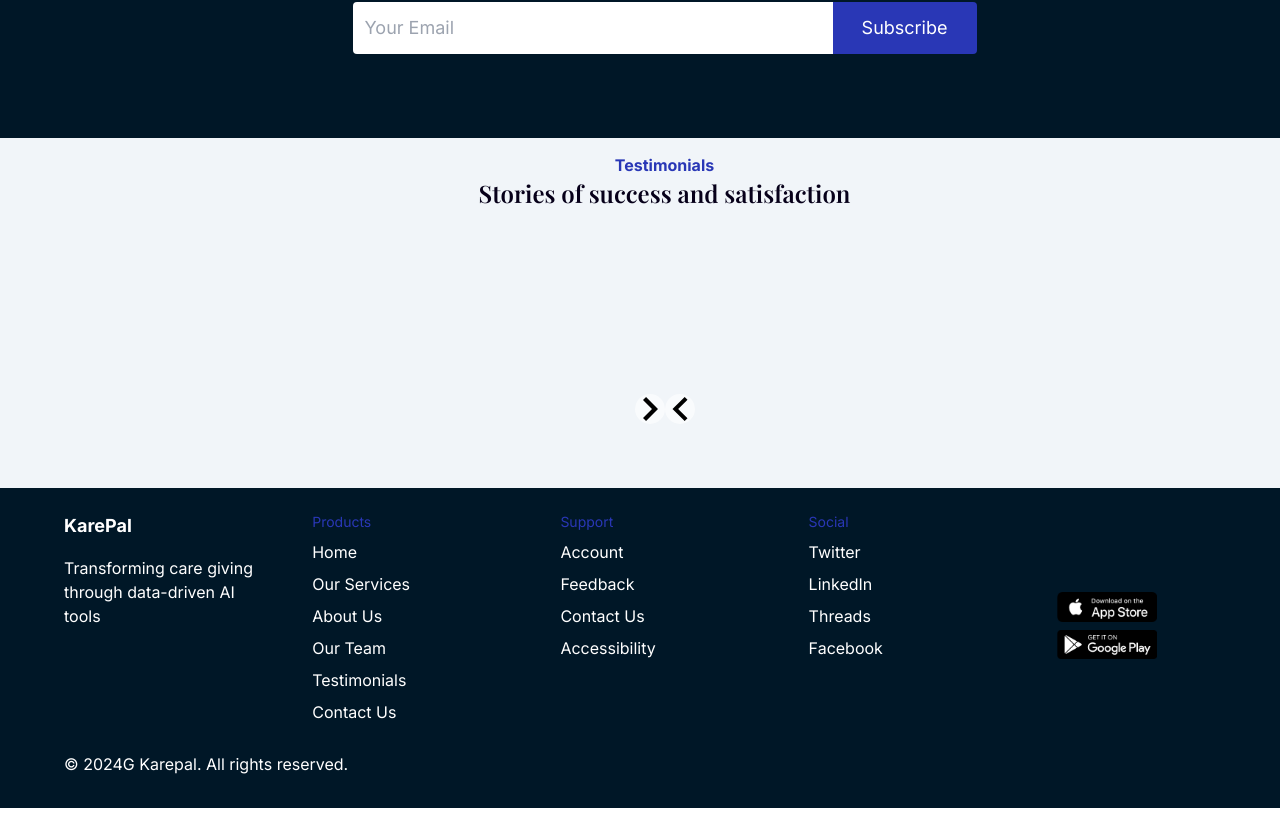
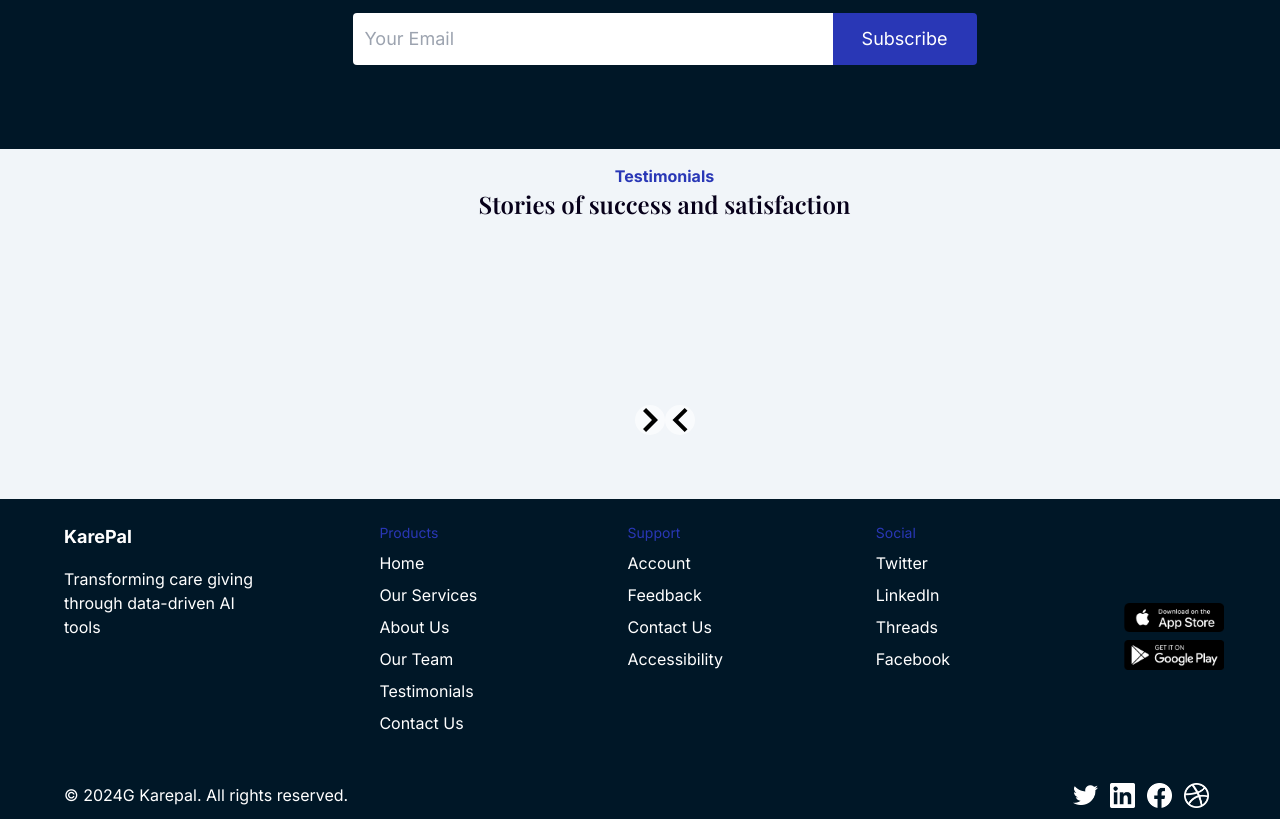
Before and after one commit to ChiefLopes/KarePal, a Next.js app: page / in a window 1280 px wide. Shown: the part 2648-3467 px from the top of the page. Built offline with nearby package versions, Linux system fonts and the light colour scheme; grey boxes are pictures that could not be loaded; a web font is replaced by a local one.

Commit message:
responsiveness

```diff
--- a/app/pages/about.tsx
+++ b/app/pages/about.tsx
@@ -6,7 +6,7 @@ import PopUp from "@/app/Assets/images/PopUpGroup.png";
 const About = () => {
   return (
     <div className="bg-[#001727] mt-14 ">
-      <div className="container-lg flex text-white pt-20 space-x-12 text-xl">
+      <div className="mx-4 lg:m-[15px] lg:ml-[4rem] space-y-2 lg:space-y-7 flex flex-col lg:flex-row text-white pt-20 space-x-12 text-xl">
         {/* IMAGE AREA */}
         <div className="relative">
           <Image src={Doc} alt="doc" width={600} height={400} />
@@ -16,7 +16,7 @@ const About = () => {
         </div>
 
         {/* TEXT AREA */}
-        <div className="space-y-10">
+        <div className="space-y-8">
           <div className="space-y-12">
             <p className="font-bold font-md">About Us</p>
             <p
@@ -27,7 +27,7 @@ const About = () => {
               decisions.
             </p>
           </div>
-          <div className="max-w-[23rem] space-y-8 text-base ">
+          <div className="max-w-[23rem] space-y-8 text-base">
             <p>
               KarePal is your AI-powered health companion. Confused by medical
               jargon? KarePal translates it into clear, easy-to-understand
--- a/app/pages/footer.tsx
+++ b/app/pages/footer.tsx
@@ -1,5 +1,5 @@
 import React from "react";
-import { NAV_LINKS } from "../utils/constants";
+import { NAV_LINKS, SOCIAL_ICONS } from "../utils/constants";
 import Image from "next/image";
 
 const Footer = () => {
@@ -7,9 +7,9 @@ const Footer = () => {
   console.log(filtered);
   console.log("Hello");
   return (
-    <div className="bg-[#001727] lg:h-[20rem]  text-white ">
-      <div className=" mx-4 lg:m-[15px] lg:ml-[4rem] space-y-4 lg:space-y-7 pt-6">
-        <div className="grid grid-cols-2 lg:grid-cols-5 gap-10">
+    <div className="bg-[#001727] h-[30rem] lg:h-[20rem] text-white ">
+      <div className=" mx-4 lg:m-[15px] lg:ml-[4rem] space-y-4 lg:space-y-12 pt-6">
+        <div className="grid grid-cols-3 lg:grid-cols-5 gap-6 lg:gap-10 lg:space-x-[4.2rem]">
           {/* LOGO */}
           <div className="space-y-4">
             <h1 className="font-bold text-md lg:text-lg">KarePal</h1>
@@ -62,10 +62,21 @@ const Footer = () => {
           </div>
         </div>
 
-        <div>
-          <p>© 2024G Karepal. All rights reserved.</p>
-          <div>
-
+        <div className="flex justify-between ">
+          <p className="text-xs lg:text-base">
+            © 2024G Karepal. All rights reserved.
+          </p>
+          <div className="flex justify-center items-center mr-14 space-x-3">
+            {SOCIAL_ICONS.map((icon) => (
+              <div key={icon.label} className="">
+                <Image
+                  src={icon.icon}
+                  alt={icon.label}
+                  width={25}
+                  height={25}
+                />
+              </div>
+            ))}
           </div>
         </div>
       </div>
--- a/app/pages/newsletter.tsx
+++ b/app/pages/newsletter.tsx
@@ -8,7 +8,7 @@ const Newsletter = () => {
         {/* TEXT */}
         <div className="text-center">
           <h1 className="font-bold">Newsletter</h1>
-          <p className="uppercase text-3xl lg:text-4xl">Join Us</p>
+          <p className="uppercase text-xl lg:text-4xl">Join Us</p>
           <p className="max-w-[27rem] text-sm lg:text-base">
             KarePal: Your AI medical companion, empowering informed health
             decisions.
--- a/app/utils/constants.tsx
+++ b/app/utils/constants.tsx
@@ -132,7 +132,19 @@ export const FOOTER_LINKS = [
 
 export const SOCIAL_ICONS = [
   {
+    label: "twitter",
+    icon: "/TwitterWhiteIcon.png"
+  },
+  {
+    label: "linkedin",
+    icon: "/LinkedInWhiteIcon.png"
+  },
+  {
     label: "facebook",
-    iocn: "/"
-  }
+    icon: "/facebookIcon.png"
+  },
+  {
+    label: "globe",
+    icon: "/GlobeIcon.png"
+  },
 ]
```
